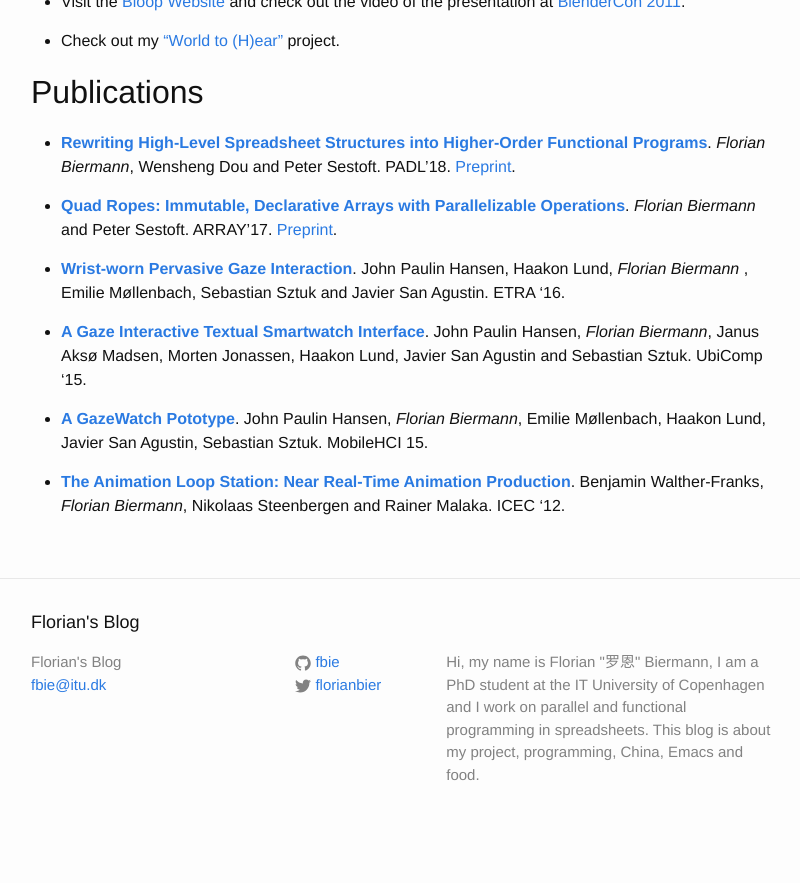
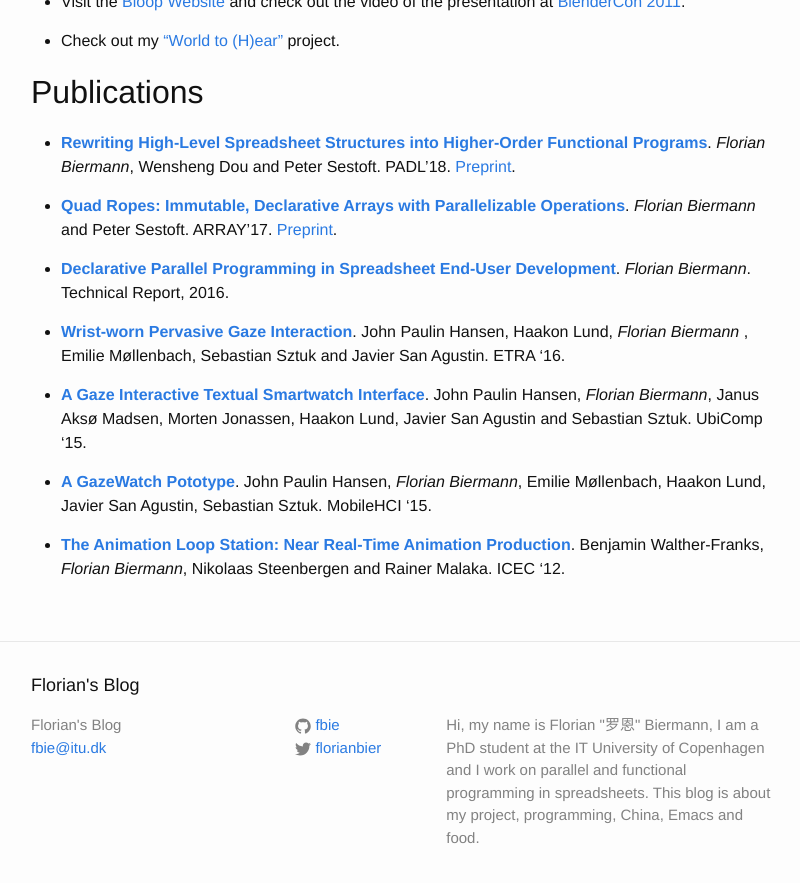
Before and after one commit to fbie/fbie.github.io, a Jekyll site: the page built from about.md, in a window 1280 px wide and 900 px high, scrolled down 1704 px. Shown: the top 883 px of the window, without its empty margins (239-1039 px from the left). Built offline with Jekyll 4.4.1, drawn with Linux system fonts in a browser that asks for light colours; before the commit the page ends 2550 px from its top, so only the background shows below that.

Commit message:
Add technical report on parallel spreadsheet stuff

```diff
--- a/about.md
+++ b/about.md
@@ -67,6 +67,9 @@ The results of my PhD project do not only apply to spreadsheets but may be inter
     ARRAY'17. [Preprint](https://pure.itu.dk/portal/files/82083562/array17_quad_ropes_camera_ready.pdf).
 
 
+-   **[Declarative Parallel Programming in Spreadsheet End-User Development](https://pure.itu.dk/portal/files/80807389/ITU_TR_2016_192.pdf)**. *Florian Biermann*.
+    Technical Report, 2016.
+
 -   **[Wrist-worn Pervasive Gaze Interaction](http://dx.doi.org/10.1145/2857491.2857514)**.
     John Paulin Hansen, Haakon Lund, *Florian Biermann* , Emilie Møllenbach, Sebastian Sztuk and Javier San Agustin.
     ETRA '16.
@@ -79,7 +82,7 @@ The results of my PhD project do not only apply to spreadsheets but may be inter
 
 -   **[A GazeWatch Pototype](http://dx.doi.org/10.1145/2786567.2792899)**.
     John Paulin Hansen, *Florian Biermann*, Emilie Møllenbach, Haakon Lund, Javier San Agustin, Sebastian Sztuk.
-    MobileHCI 15.
+    MobileHCI '15.
 
 
 -   **[The Animation Loop Station: Near Real-Time Animation Production](http://dx.doi.org/10.1007/978-3-642-33542-6_55)**.
```
